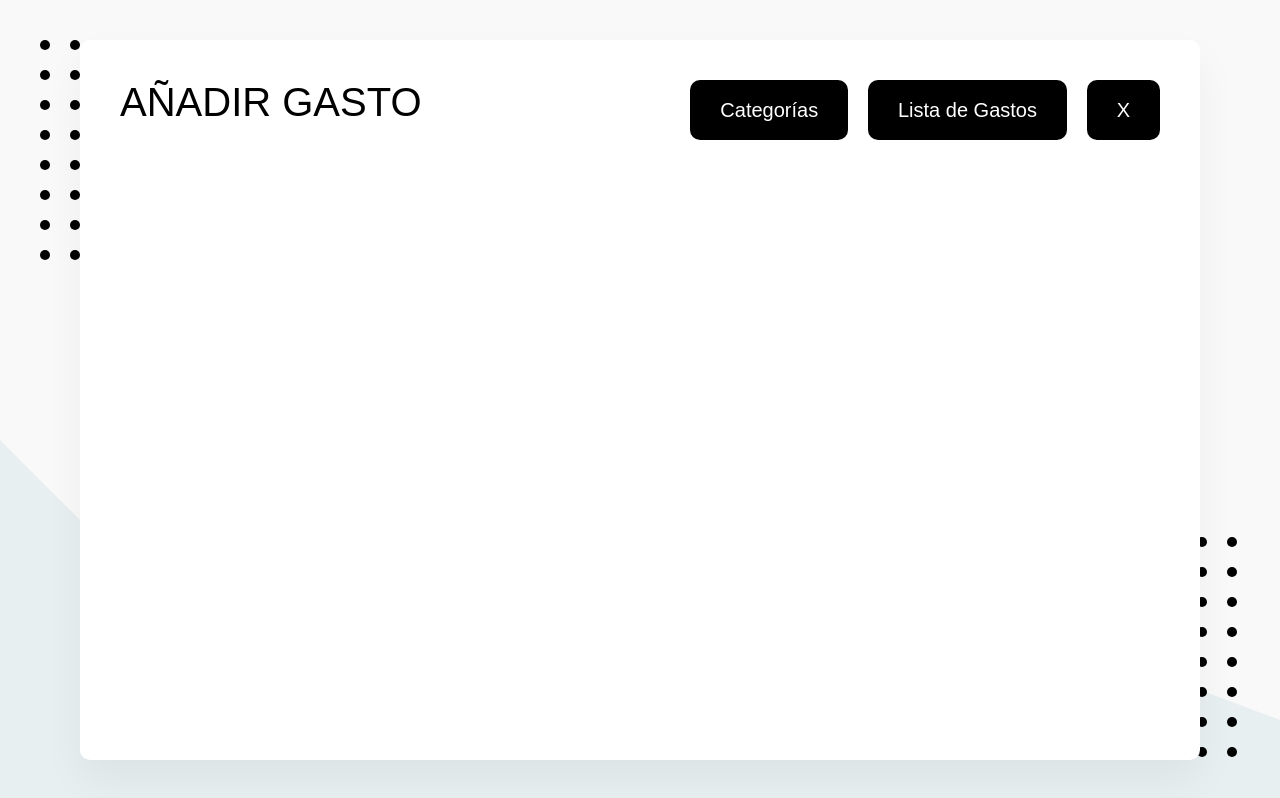
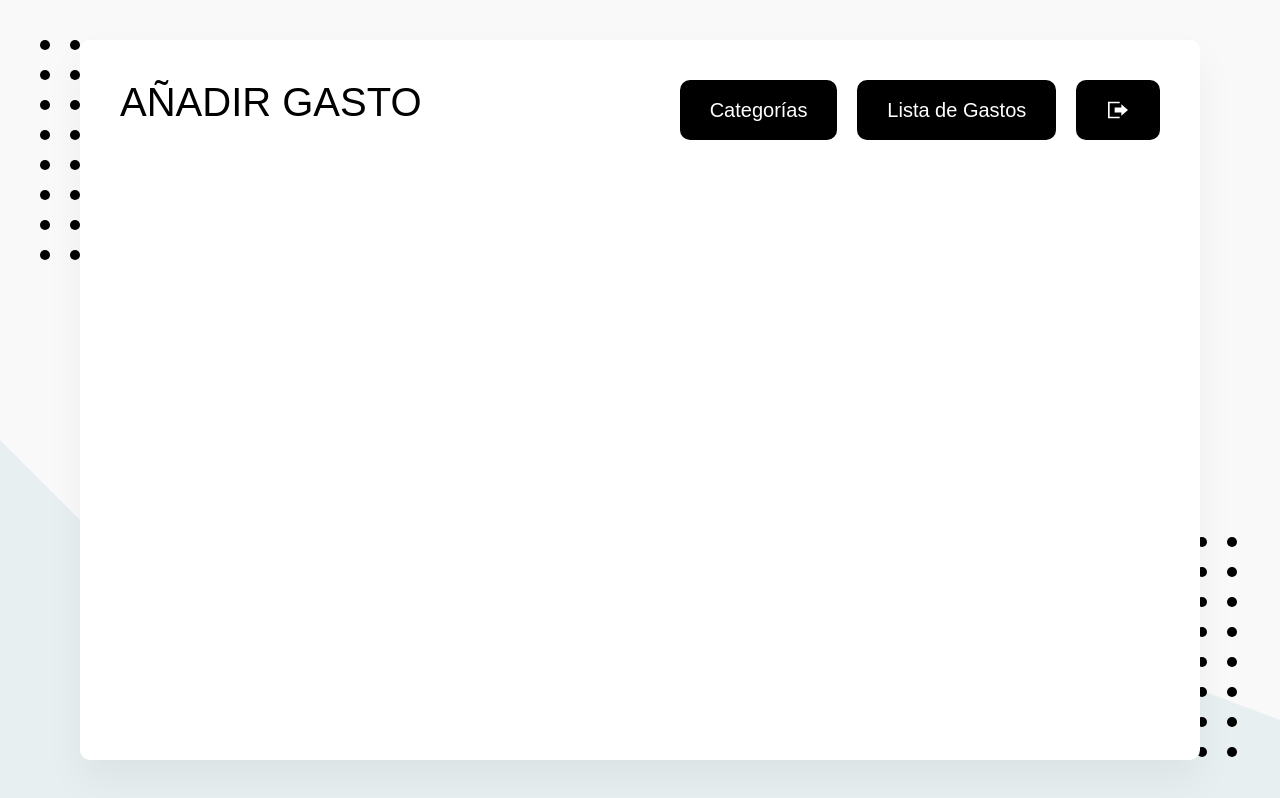
Before and after one commit to francoschuler/app-gastos, a React (Create React App) app: page / in a window 1280 px wide. Built offline with nearby package versions, Linux system fonts and the light colour scheme; no server answers; what webfontloader would draw is missing.

Commit message:
Auth context created

```diff
--- a/src/App.js
+++ b/src/App.js
@@ -1,7 +1,8 @@
 import React from 'react';
 import { Helmet } from 'react-helmet';
 import { Header, Titulo, ContenedorHeader, ContenedorBotones } from './elements/Header'
-import Boton from './elements/Button'
+import Boton from './elements/Button';
+import CloseSessionButton from './elements/CloseSessionButton';
 
 const App = () => {
     return (
@@ -16,7 +17,7 @@ const App = () => {
             <ContenedorBotones>
               <Boton to="/categories"> Categorías </Boton>
               <Boton to="/list"> Lista de Gastos </Boton>
-              <Boton to="/"> X </Boton>
+              <CloseSessionButton />
             </ContenedorBotones>
           </ContenedorHeader>
         </Header>
--- a/src/components/ExpensesList.js
+++ b/src/components/ExpensesList.js
@@ -1,9 +1,11 @@
 import React from 'react';
 import { Helmet } from 'react-helmet';
+import { useAuth } from '../contexts/AuthContext';
 import BackButton from '../elements/BackButton';
 import { ContenedorHeader, Header, Titulo } from '../elements/Header';
 
 const ExpensesList = () => {
+
     return (
         <>
           <Helmet>
--- /dev/null
+++ b/src/contexts/AuthContext.js
@@ -0,0 +1,33 @@
+import { onAuthStateChanged } from 'firebase/auth';
+import React, { useContext, useEffect, useState } from 'react';
+import { auth } from '../firebase/firebaseConfig';
+
+const AuthContext = React.createContext();
+
+const useAuth = () => {
+    return useContext(AuthContext);
+}
+
+const AuthProvider = ({children}) => {
+
+    const [usuario, setUsuario] = useState();
+    const [loading, setLoading] = useState(true);
+
+
+    useEffect(() => {
+        const cancelarSuscripcion = onAuthStateChanged(auth, (usuario) => {
+            setUsuario(usuario);
+            setLoading(false);
+        });
+
+        return cancelarSuscripcion;
+    }, []);
+
+    return (
+        <AuthContext.Provider value={{usuario: usuario}}>
+            {!loading && children}
+        </AuthContext.Provider>
+    );
+}
+
+export {AuthContext, AuthProvider, useAuth};
--- /dev/null
+++ b/src/elements/CloseSessionButton.js
@@ -0,0 +1,28 @@
+import { signOut } from 'firebase/auth';
+import React from 'react';
+import { useNavigate } from 'react-router-dom';
+import { auth } from '../firebase/firebaseConfig';
+import { ReactComponent as IconoCerrarSesion} from './../images/log-out.svg';
+import Boton from './Button';
+
+const CloseSessionButton = () => {
+
+    const navigate = useNavigate();
+
+    const closeSession = async () => {
+        try {
+            await signOut(auth);
+            navigate('/login');
+        } catch (error) {
+            console.log(error);
+        }
+    };
+
+    return (
+        <Boton iconoGrande as='button' onClick={closeSession}>
+            <IconoCerrarSesion />
+        </Boton>
+    );
+}
+
+export default CloseSessionButton;
--- a/src/elements/FormElements.js
+++ b/src/elements/FormElements.js
@@ -43,6 +43,10 @@ const Input = styled.input`
     text-transform: uppercase;
     border: none;
     border-bottom: 2px solid ${Theme.grisClaro};
+    &:focus {
+        transition: .1s ease-in-out;
+        border-bottom: 2px solid ${Theme.azulClaro};
+    }
     outline: none;
 
     @media(max-width: 60rem){ /* 950px */
--- a/src/index.js
+++ b/src/index.js
@@ -13,6 +13,7 @@ import ExpensesList from './components/ExpensesList';
 import { Helmet } from 'react-helmet';
 import favicon from './images/logo.png';
 import Background from './elements/Background'
+import { AuthProvider } from './contexts/AuthContext';
 
 WebFont.load({
   google: {
@@ -26,6 +27,7 @@ const Index = () => {
       <Helmet>
         <link rel="shortcut icon" href={favicon} type="image/x-icon"/>
       </Helmet>
+      <AuthProvider>
         <BrowserRouter>
           <Container>
             <Routes>
@@ -38,6 +40,7 @@ const Index = () => {
             </Routes>
           </Container>
         </BrowserRouter>
+      </AuthProvider>
 
       <Background />
     </>
```
Lines whose indentation alone changed are shown as unchanged.
